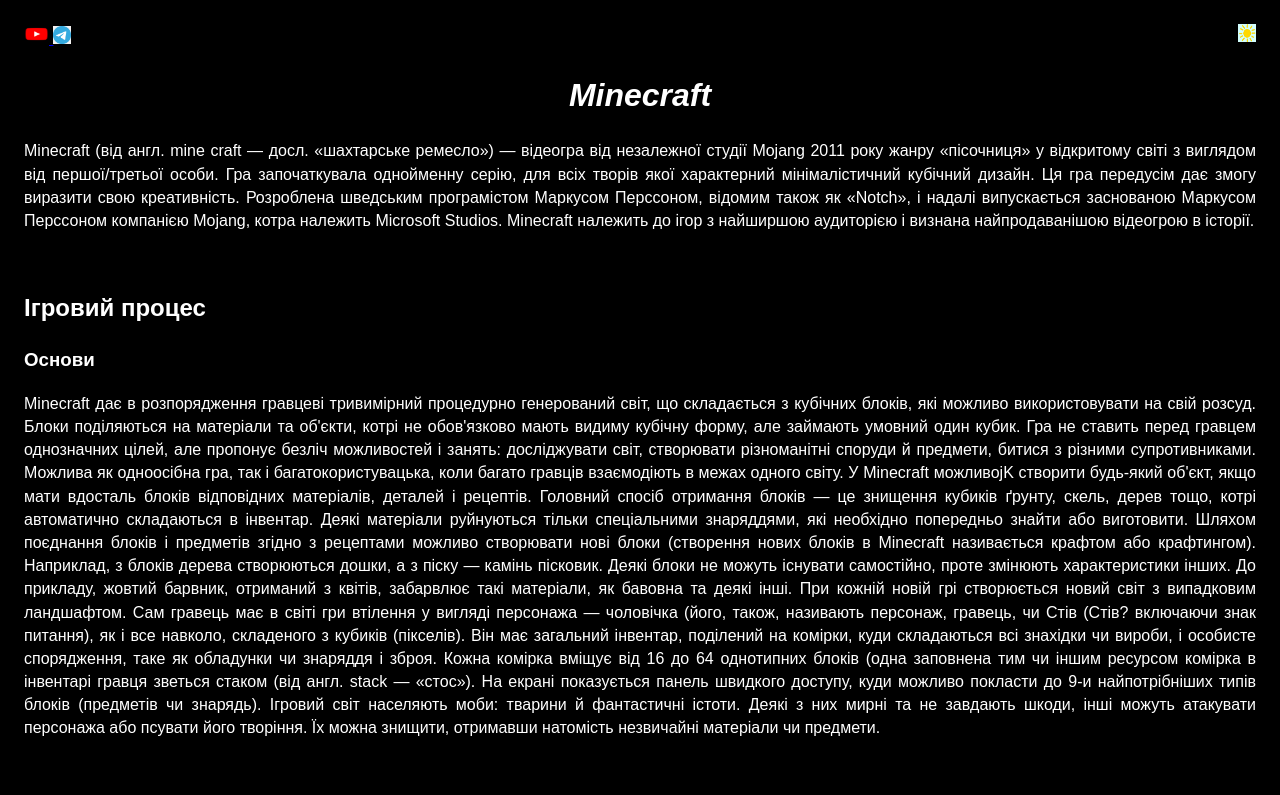
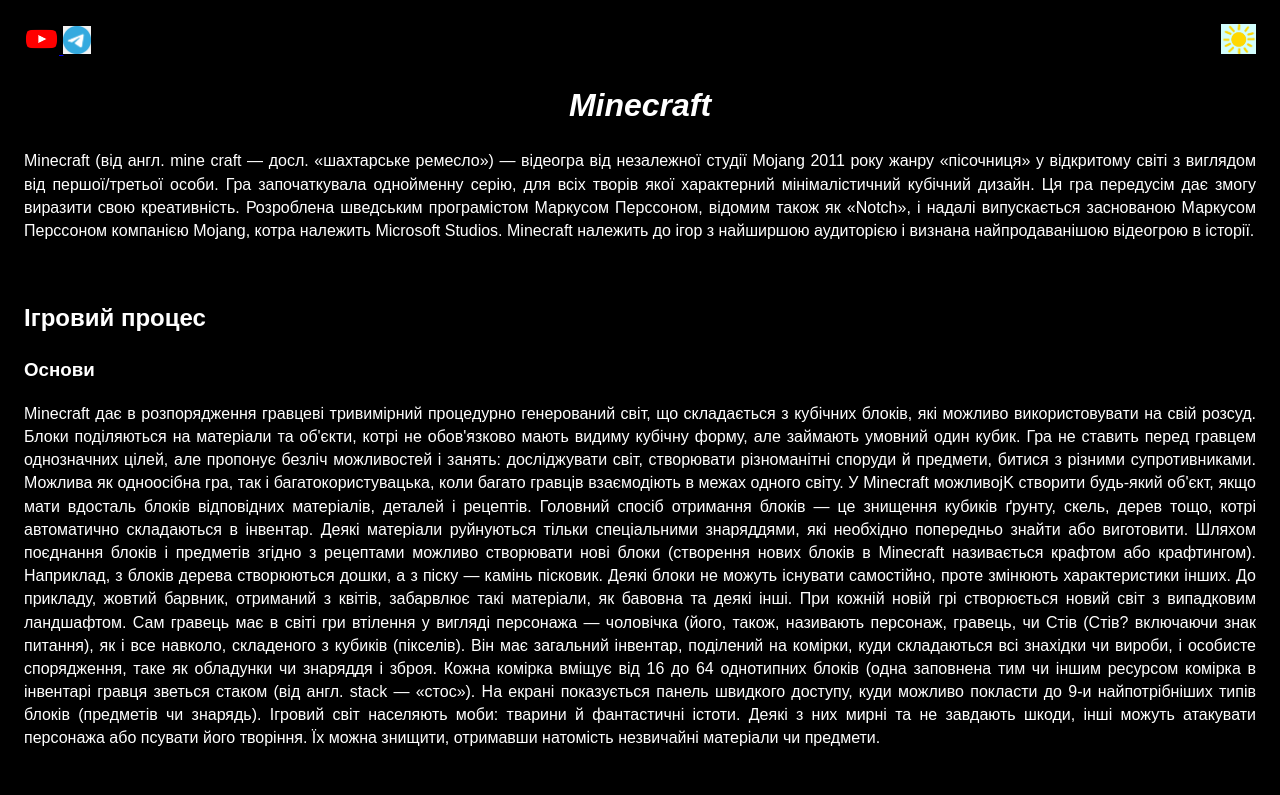
Before and after one commit to qzwxas83/Minecraft-test, a plain HTML site: page index.html in a window 1280 px wide. Shown: the top 795 px of the page. Drawn offline with Linux system fonts and the light colour scheme.

Commit message:
Add files via upload

```diff
--- a/index.html
+++ b/index.html
@@ -6,13 +6,13 @@
             <link rel="stylesheet" href="./style.css">
         </head>
             <a href="https://www.youtube.com/channel/UCCtRqIwouqSfzPwYMB7DJkw">
-            <img height="20" width="25"  src="./free-youtube-logo-icon-2431-thumb.png">
+            <img height="30" width="35"  src="./free-youtube-logo-icon-2431-thumb.png">
             </a>
             <a href="https://t.me/video_play_games">
-            <img height="18" width="18" src="./png-transparent-telegram-hd-logo.png">
+            <img height="28" width="28" src="./png-transparent-telegram-hd-logo.png">
             </a>
             <a href="https://qzwxas83.github.io/Finish-test/">
-            <img align="right" height="18" width="18" src="./200e7e45d3006d94f1d7d6cafcf9cdec.jpg">
+            <img align="right" height="30" width="35" src="./200e7e45d3006d94f1d7d6cafcf9cdec.jpg">
             </a>
         <i>
             <h1 style="color: rgb(255, 255, 255);" align="center">Minecraft</h1>
```
